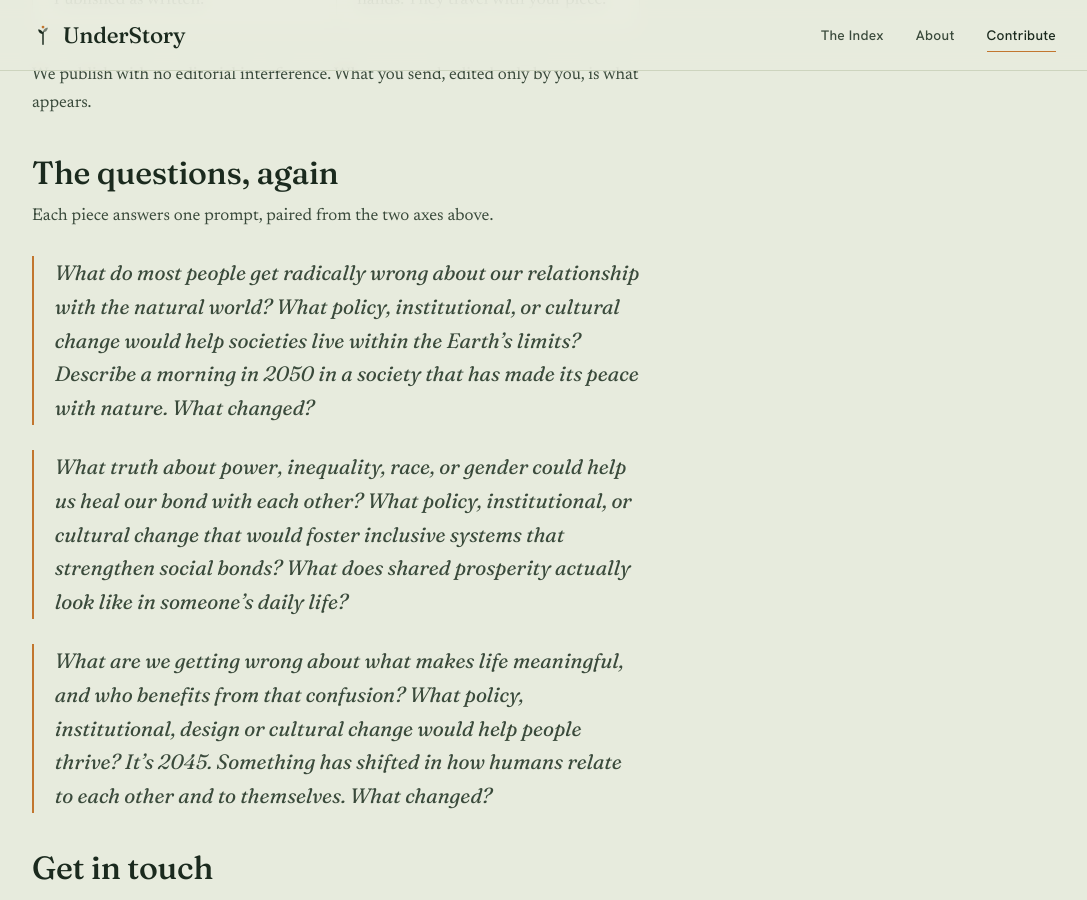
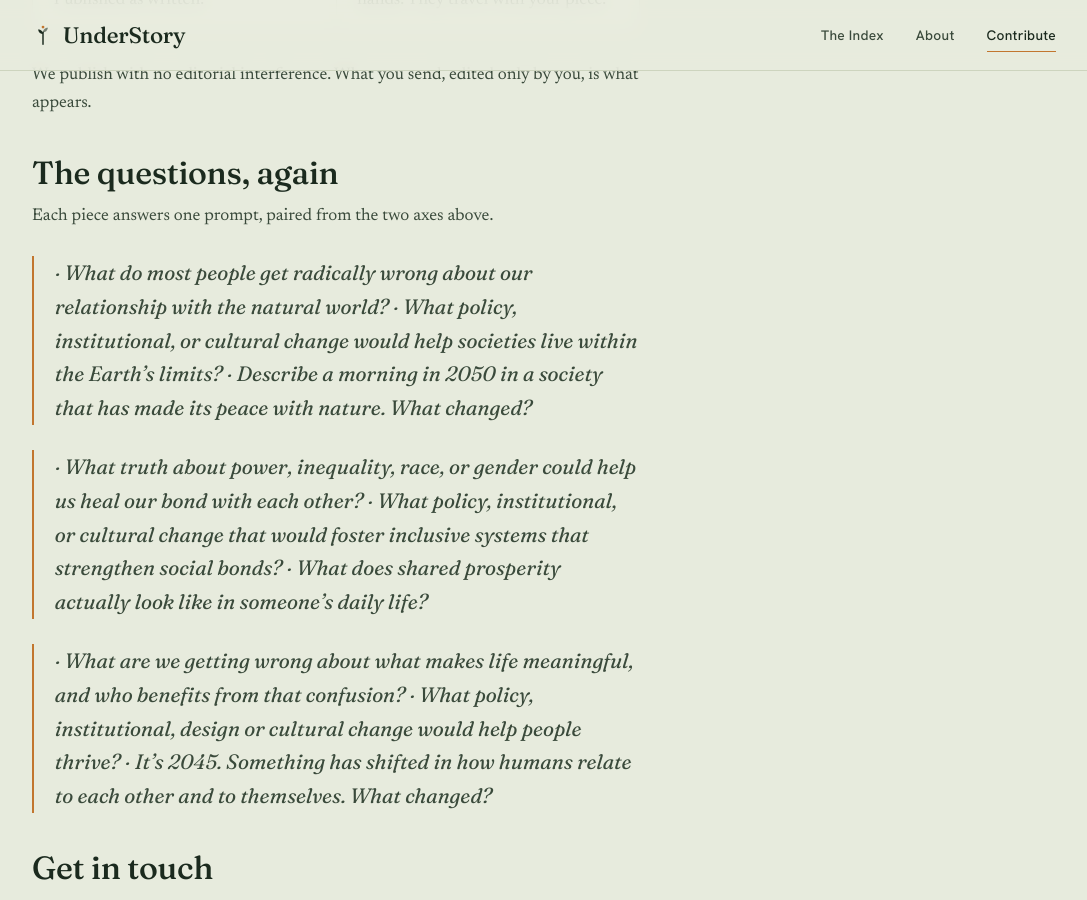
Before and after one commit to valentina-rm/understory, a Jekyll site: the page built from contribute.md, in a window 1280 px wide and 900 px high, scrolled down 1097 px. Shown: the whole window, without its empty margins (96-1183 px from the left). Built offline with Jekyll 4.4.1, drawn with Linux system fonts in a browser that asks for light colours.

Commit message:
Text edits across pages

```diff
--- a/contribute.md
+++ b/contribute.md
@@ -45,18 +45,18 @@ We publish with no editorial interference. What you send, edited only by you, is
 
 Each piece answers one prompt, paired from the two axes above.
 
-> What do most people get radically wrong about our relationship with the natural world?
-> What policy, institutional, or cultural change would help societies live within the Earth's limits?
-> Describe a morning in 2050 in a society that has made its peace with nature. What changed?
+>  · What do most people get radically wrong about our relationship with the natural world?
+>  · What policy, institutional, or cultural change would help societies live within the Earth's limits?
+>  · Describe a morning in 2050 in a society that has made its peace with nature. What changed?
 
 
-> What truth about power, inequality, race, or gender could help us heal our bond with each other?
-> What policy, institutional, or cultural change that would foster inclusive systems that strengthen social bonds?
-> What does shared prosperity actually look like in someone's daily life?
+>  · What truth about power, inequality, race, or gender could help us heal our bond with each other?
+>  · What policy, institutional, or cultural change that would foster inclusive systems that strengthen social bonds?
+>  · What does shared prosperity actually look like in someone's daily life?
 
-> What are we getting wrong about what makes life meaningful, and who benefits from that confusion?
-> What policy, institutional, design or cultural change would help people thrive?
-> It's 2045. Something has shifted in how humans relate to each other and to themselves. What changed?
+>  · What are we getting wrong about what makes life meaningful, and who benefits from that confusion?
+>  · What policy, institutional, design or cultural change would help people thrive?
+>  · It's 2045. Something has shifted in how humans relate to each other and to themselves. What changed?
 
 
 ## Get in touch
```
